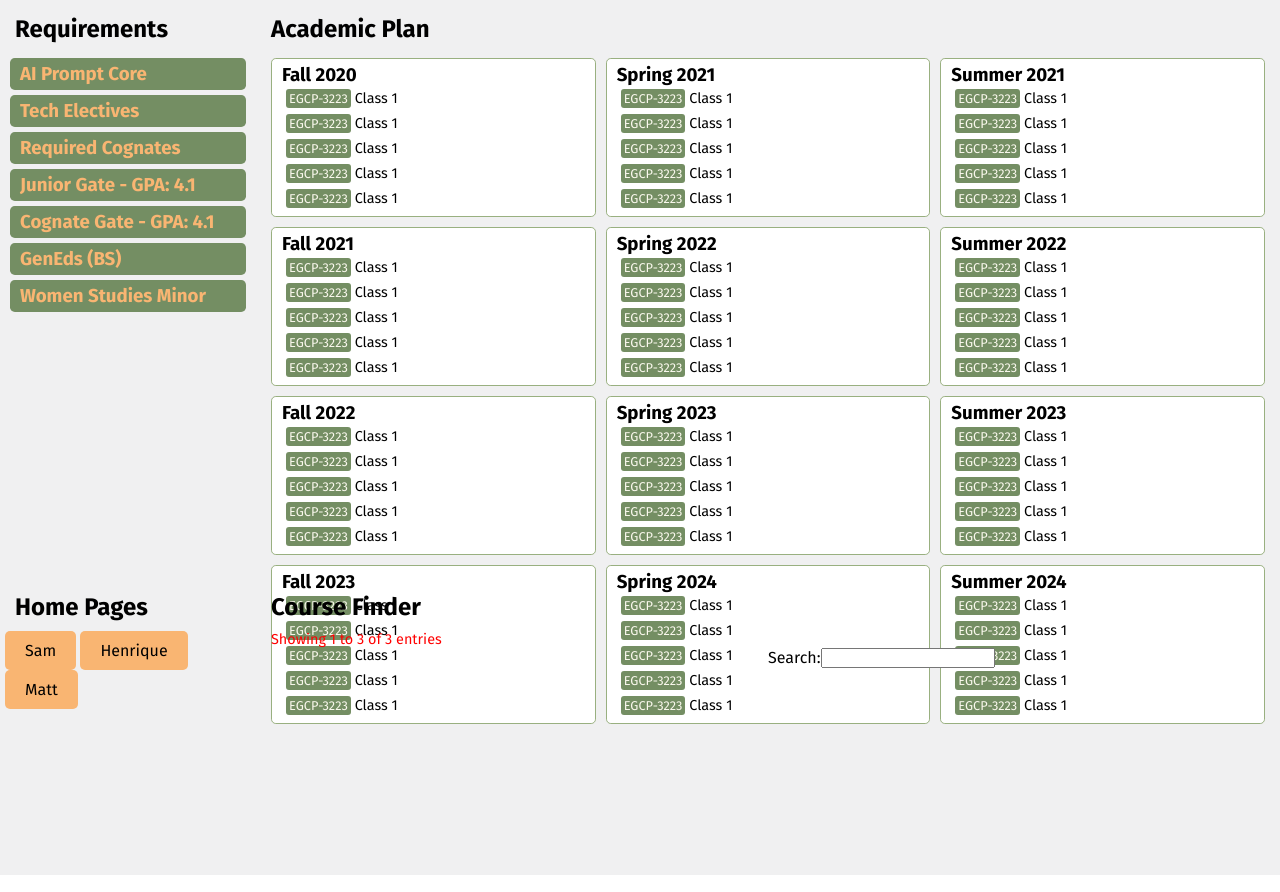
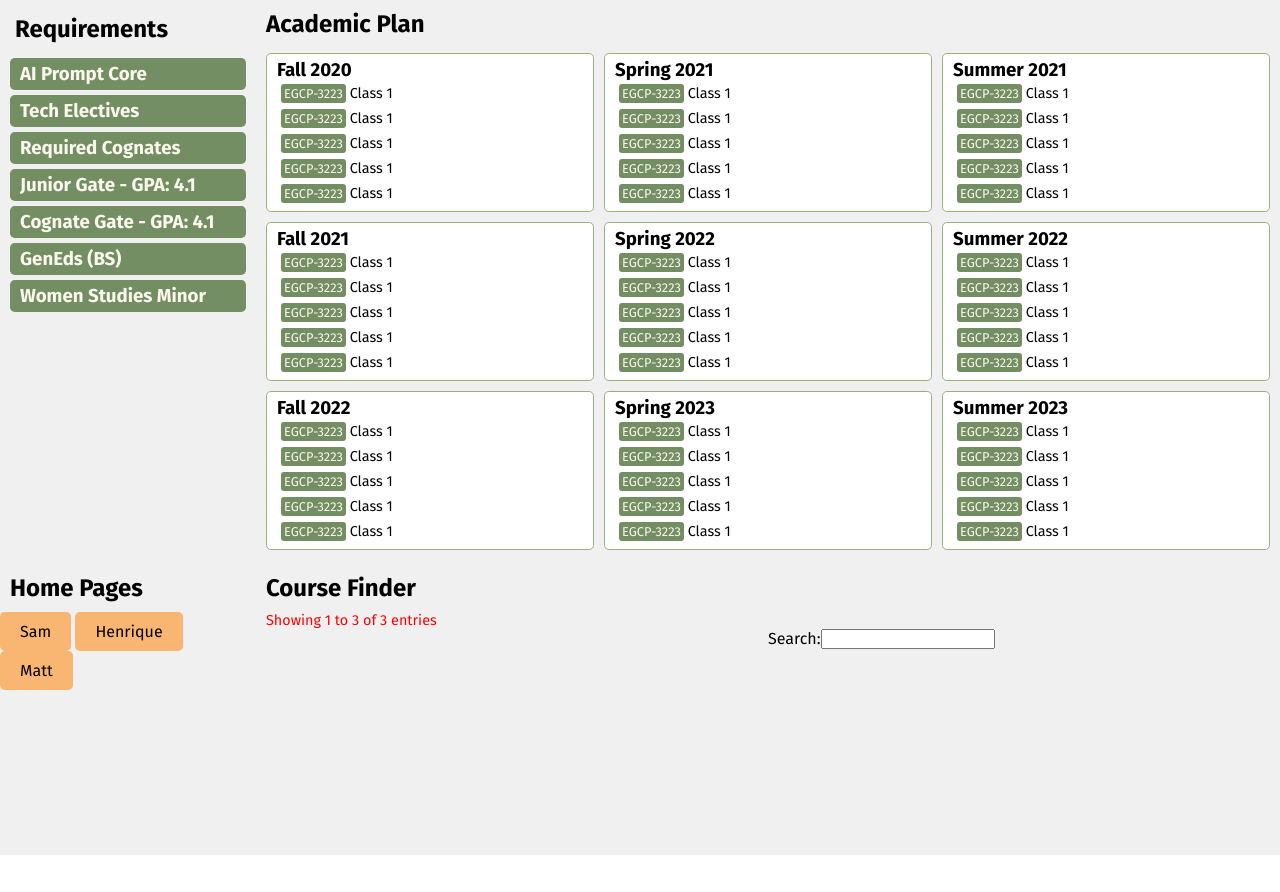
Before and after one commit to sam-decook/web-apps, a PHP site: page /ape.html in a window 1280 px wide. Shown: the part 81-973 px from the top of the page. Run offline with PHP 8.4, Linux system fonts and the light colour scheme.

Commit message:
fixed overflow

```diff
--- a/Project1/ape.html
+++ b/Project1/ape.html
@@ -44,7 +44,7 @@
     </header>
     <main>
       <!-- The requirements section down the left-hand side -->
-      <div class="main" id="requirements">
+      <div class="main1" id="requirements">
         <h2>Requirements</h2>
         <div id="req1" class="req">
           <h3>AI Prompt Core</h3>
@@ -70,7 +70,7 @@
       </div>
 
       <!-- The main section containing the scheduled plan -->
-      <div class="main" id="plan">
+      <div class="main2" id="plan">
         <h2>Academic Plan</h2>
         <div class="plan-grid">
           <div id="fa1" class="semester">
@@ -182,7 +182,7 @@
       </div>
 
       <!-- The section containing the course finder -->
-      <div class="main" id="course-finder">
+      <div class="course-finder" id="course-finder">
         <h2>Course Finder</h2>
         <p>Showing 1 to 3 of 3 entries</p>
         <div class="searchBar">
--- a/Project1/main.css
+++ b/Project1/main.css
@@ -102,9 +102,12 @@ p {
   font-size: 0.9rem;
 }
 
-.main {
+.main1 {
   padding: 5px;
+  border-color: red;
 }
+
+
 
 /* -------------------- Requirements -------------------- */
 #requirements {
@@ -114,7 +117,7 @@ p {
 }
 
 .req {
-  color: var(--primary);
+  color: var(--accent);
   background-color: var(--tertiary);
   border-radius: 0.3em;
   padding: 5px;
@@ -129,11 +132,11 @@ p {
 }
 
 .plan-grid {
+  max-height: 90%;
+  overflow: scroll;
   display: grid;
   grid-template-columns: repeat(3, 1fr);
   grid-template-rows: auto;
-  overflow: scroll;
-  overflow-y: scroll;
   color: black;
   text-align: left;
   padding: 5px;
@@ -153,7 +156,12 @@ p {
 }
 
 /* -------------------- Course Finder -------------------- */
-#course-finder > p {
+/* #course-finder > p {
+  color: red;
+  margin-left: 10px;;
+} */
+
+.course-finder > p {
   color: red;
   margin-left: 10px;;
 }
```
